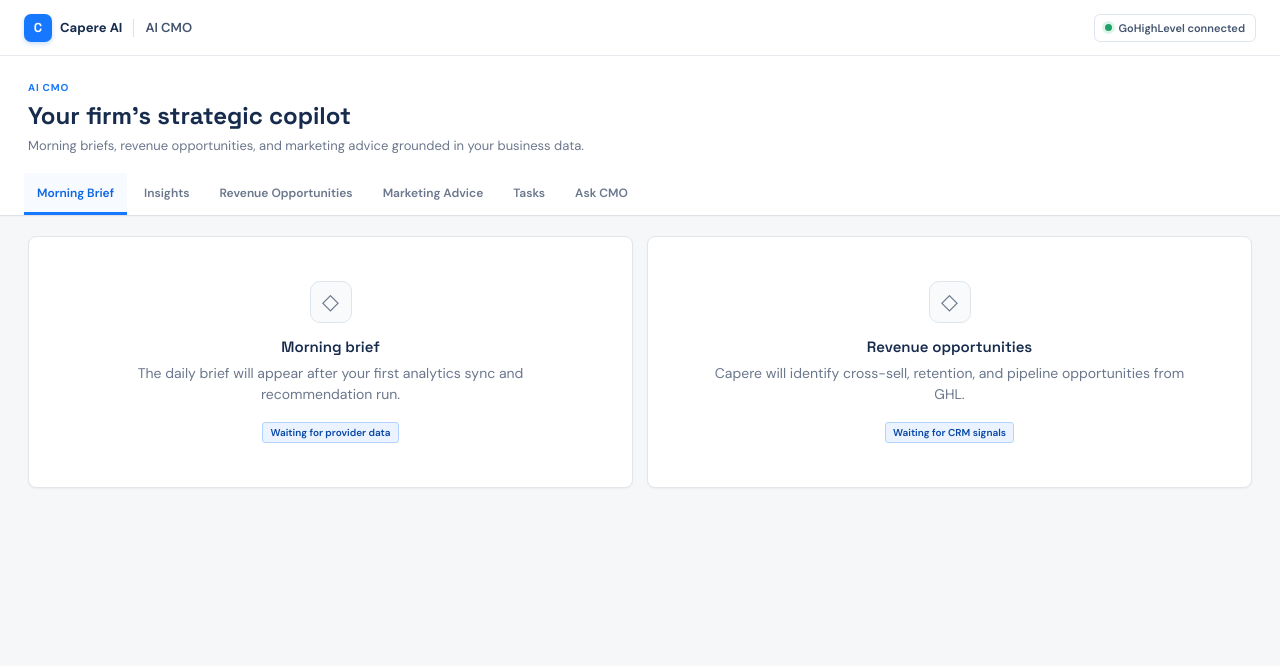
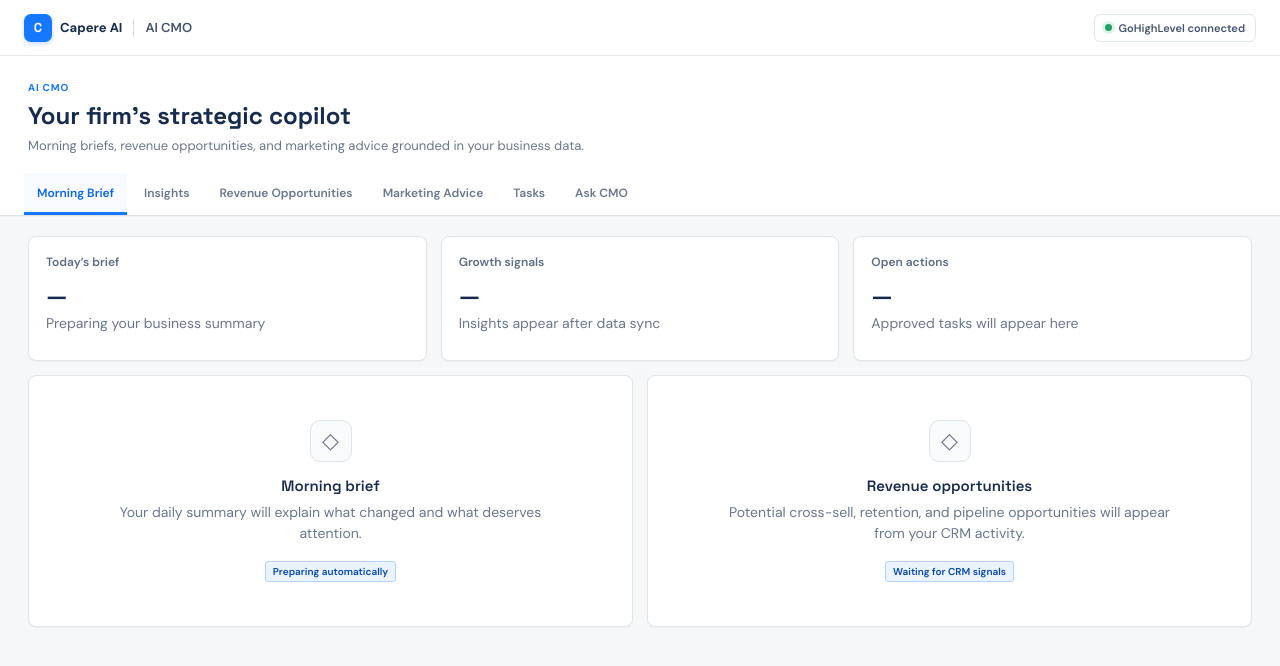
Before and after one commit to kunaldongre24/capere-ai, a Next.js app in the folder frontend/: page /cmo in a window 1280 px wide. Shown: the top 666 px of the page. Built offline with nearby package versions, Linux system fonts and the light colour scheme.

Commit message:
feat: expand crm workspace modules

```diff
--- a/frontend/src/app/automations/page.tsx
+++ b/frontend/src/app/automations/page.tsx
@@ -1 +1 @@
-import { Page, EmptyState } from '@/components/page'; export default function Automations(){return <Page eyebrow="Automations" title="Execute with control" subtitle="Approved workflows create tasks and trigger integrations without hidden side effects."><EmptyState title="No workflows queued" body="Automation runs will appear here after recommendations are approved."/></Page>}
+import { Page, EmptyState } from '@/components/page'; export default function Automations(){return <Page eyebrow="Automations" title="Workflows" subtitle="Review the processes that turn approved decisions into consistent follow-up."><div className="grid grid-3"><div className="card stat-card"><div className="metric-label">Active workflows</div><div className="metric">—</div><span className="muted">No workflows configured</span></div><div className="card stat-card"><div className="metric-label">Runs this week</div><div className="metric">—</div><span className="muted">Activity will appear here</span></div><div className="card stat-card"><div className="metric-label">Needs attention</div><div className="metric">0</div><span className="muted">No failed runs reported</span></div></div><EmptyState title="Your workflow library is ready" body="Automations will appear here when approved recommendations or CRM events are connected." badge="No workflows yet"/></Page>}
--- a/frontend/src/app/cmo/page.tsx
+++ b/frontend/src/app/cmo/page.tsx
@@ -12,6 +12,6 @@ export default async function CmoPage({ searchParams }: { searchParams: Promise<
   else if (view === 'advice') content = <EmptyState title="Marketing advice" body="Connect your knowledge base and analytics data to receive advice aligned to your CPA playbook." />;
   else if (view === 'tasks') content = <EmptyState title="Tasks" body="Approved recommendations and automation tasks will appear here." badge="No tasks yet" />;
   else if (view === 'ask') content = <div className="card"><h2 className="card-title">Ask CMO</h2><p className="muted">Chat is provided by Open WebUI. Organization context is attached through a secure server-side ticket.</p><a className="btn" href={process.env.NEXT_PUBLIC_CHAT_URL ?? 'https://chat.capereai.com'} target="_blank" rel="noreferrer">Open Ask CMO</a></div>;
-  else content = <div className="grid grid-2"><EmptyState title="Morning brief" body="The daily brief will appear after your first analytics sync and recommendation run." badge="Waiting for provider data"/><EmptyState title="Revenue opportunities" body="Capere will identify cross-sell, retention, and pipeline opportunities from GHL." badge="Waiting for CRM signals"/></div>;
+  else content = <div className="cmo-layout"><div className="grid grid-3"><div className="card cmo-summary"><div className="metric-label">Today’s brief</div><div className="metric">—</div><span className="muted">Preparing your business summary</span></div><div className="card cmo-summary"><div className="metric-label">Growth signals</div><div className="metric">—</div><span className="muted">Insights appear after data sync</span></div><div className="card cmo-summary"><div className="metric-label">Open actions</div><div className="metric">—</div><span className="muted">Approved tasks will appear here</span></div></div><div className="grid grid-2"><EmptyState title="Morning brief" body="Your daily summary will explain what changed and what deserves attention." badge="Preparing automatically"/><EmptyState title="Revenue opportunities" body="Potential cross-sell, retention, and pipeline opportunities will appear from your CRM activity." badge="Waiting for CRM signals"/></div></div>;
   return <EmbeddedModule product="AI CMO" title="Your firm's strategic copilot" description="Morning briefs, revenue opportunities, and marketing advice grounded in your business data." tabs={tabs}>{content}</EmbeddedModule>;
 }
--- a/frontend/src/app/content/page.tsx
+++ b/frontend/src/app/content/page.tsx
@@ -1 +1 @@
-import { Page, EmptyState } from '@/components/page'; export default function Content(){return <Page eyebrow="Content studio" title="Create content that compounds" subtitle="Draft blogs, GBP posts, emails, and metadata with your firm's knowledge context."><EmptyState title="Connect your knowledge base" body="Content generation becomes available after documents are ingested and embeddings are ready."/></Page>}
+import { Page, EmptyState } from '@/components/page'; export default function Content(){return <Page eyebrow="Content studio" title="Content workspace" subtitle="Plan, draft, and review marketing content grounded in your firm’s approved knowledge."><div className="grid grid-3"><div className="card stat-card"><div className="metric-label">Drafts</div><div className="metric">0</div><span className="muted">No drafts yet</span></div><div className="card stat-card"><div className="metric-label">In review</div><div className="metric">0</div><span className="muted">Nothing waiting for approval</span></div><div className="card stat-card"><div className="metric-label">Published</div><div className="metric">0</div><span className="muted">Publishing history will appear here</span></div></div><EmptyState title="Start with your firm knowledge" body="Upload your playbook and approved messaging to unlock content drafts for blogs, emails, and local updates." badge="Knowledge setup required"/></Page>}
--- a/frontend/src/app/globals.css
+++ b/frontend/src/app/globals.css
@@ -1025,3 +1025,5 @@ input {
     min-height: auto;
   }
 }
+
+.report-layout,.cmo-layout{display:grid;gap:14px}.report-hero{display:flex;align-items:flex-start;justify-content:space-between;gap:20px;padding:22px}.report-hero .card-title{margin:7px 0 5px}.report-body{padding:22px}.report-body pre{white-space:pre-wrap;font:inherit;line-height:1.65;color:#44546f;margin:0}.report-placeholder{min-height:120px}.report-placeholder .metric{margin:10px 0 3px}.cmo-summary{min-height:125px}.cmo-summary .metric{margin:10px 0 3px}
--- a/frontend/src/app/jobs/page.tsx
+++ b/frontend/src/app/jobs/page.tsx
@@ -1 +1 @@
-import { Page, EmptyState } from '@/components/page'; export default function Jobs(){return <Page eyebrow="Operations" title="Background jobs" subtitle="Observe syncs, audits, embeddings, and report generation with retry visibility."><EmptyState title="No recent jobs" body="Scheduled workers will populate this view as integrations are synced."/></Page>}
+import { Page, EmptyState } from '@/components/page'; export default function Jobs(){return <Page eyebrow="Operations" title="Job activity" subtitle="Monitor synchronization, website reviews, content processing, and scheduled reports."><div className="grid grid-4"><div className="card stat-card"><div className="metric-label">Running</div><div className="metric">0</div><span className="muted">No jobs in progress</span></div><div className="card stat-card"><div className="metric-label">Completed today</div><div className="metric">0</div><span className="muted">Completed background work</span></div><div className="card stat-card"><div className="metric-label">Waiting</div><div className="metric">0</div><span className="muted">Queued jobs</span></div><div className="card stat-card"><div className="metric-label">Failed</div><div className="metric">0</div><span className="muted">No errors reported</span></div></div><EmptyState title="No recent background activity" body="Scheduled workers will populate this view as connected services synchronize and reports are generated." badge="All systems are quiet"/></Page>}
--- a/frontend/src/app/knowledge/page.tsx
+++ b/frontend/src/app/knowledge/page.tsx
@@ -1 +1 @@
-import { Page, EmptyState } from '@/components/page'; export default function Knowledge(){return <Page eyebrow="Knowledge system" title="Your firm's operating memory" subtitle="CPA playbooks, SOPs, and implementation guides with citation-ready retrieval."><EmptyState title="No documents ingested" body="Upload your playbook and SOPs through the API to make them available to Capere agents."/></Page>}
+import { Page, EmptyState } from '@/components/page'; export default function Knowledge(){return <Page eyebrow="Knowledge system" title="Firm knowledge" subtitle="Keep the playbooks, SOPs, and approved guidance used by Capere’s assistants in one place."><div className="grid grid-3"><div className="card stat-card"><div className="metric-label">Documents</div><div className="metric">0</div><span className="muted">No files added</span></div><div className="card stat-card"><div className="metric-label">Indexed sections</div><div className="metric">0</div><span className="muted">Search becomes available after upload</span></div><div className="card stat-card"><div className="metric-label">Last update</div><div className="metric">—</div><span className="muted">No knowledge changes yet</span></div></div><EmptyState title="Add your firm’s playbook" body="Upload approved processes and messaging so recommendations and content stay aligned with the way your team works." badge="No documents yet"/></Page>}
--- a/frontend/src/app/reports/page.tsx
+++ b/frontend/src/app/reports/page.tsx
@@ -7,6 +7,6 @@ export default async function Reports() {
   let report: Report | null = null;
   try { report = (await capereFetch<{ data: Report | null }>('/api/v1/command-centers/reports/latest')).data; } catch { /* auth/API errors render the empty state */ }
   return <Page eyebrow="Executive reporting" title="Reports your leadership can use" subtitle="Precomputed reporting models are designed for Looker Studio and weekly executive reviews.">
-    {report ? <div className="card"><div className="eyebrow">{report.period_start} – {report.period_end}</div><h2 className="card-title">{report.title}</h2><pre style={{ whiteSpace: 'pre-wrap', fontFamily: 'inherit', lineHeight: 1.6 }}>{report.content}</pre></div> : <EmptyState title="No reports generated" body="The weekly report worker will publish the first report after analytics data is available." badge="Waiting for provider data" />}
+    {report ? <div className="report-layout"><div className="card report-hero"><div><div className="eyebrow">Weekly executive report · {report.period_start} – {report.period_end}</div><h2 className="card-title">{report.title}</h2><p className="muted">A plain-language summary of visibility, customer activity, and recommended next steps.</p></div><span className="badge">Ready to review</span></div><div className="card report-body"><pre>{report.content}</pre></div></div> : <div className="report-layout"><div className="grid grid-3"><div className="card report-placeholder"><div className="metric-label">Search visibility</div><div className="metric">—</div><span className="muted">Awaiting the first reporting period</span></div><div className="card report-placeholder"><div className="metric-label">Website health</div><div className="metric">—</div><span className="muted">Available after the website review</span></div><div className="card report-placeholder"><div className="metric-label">Recommended actions</div><div className="metric">—</div><span className="muted">Generated from connected data</span></div></div><EmptyState title="Your first weekly report is being prepared" body="Reports are created automatically after enough search, website, and customer activity has been collected." badge="Monitoring connected services" /></div>}
   </Page>;
 }
```
